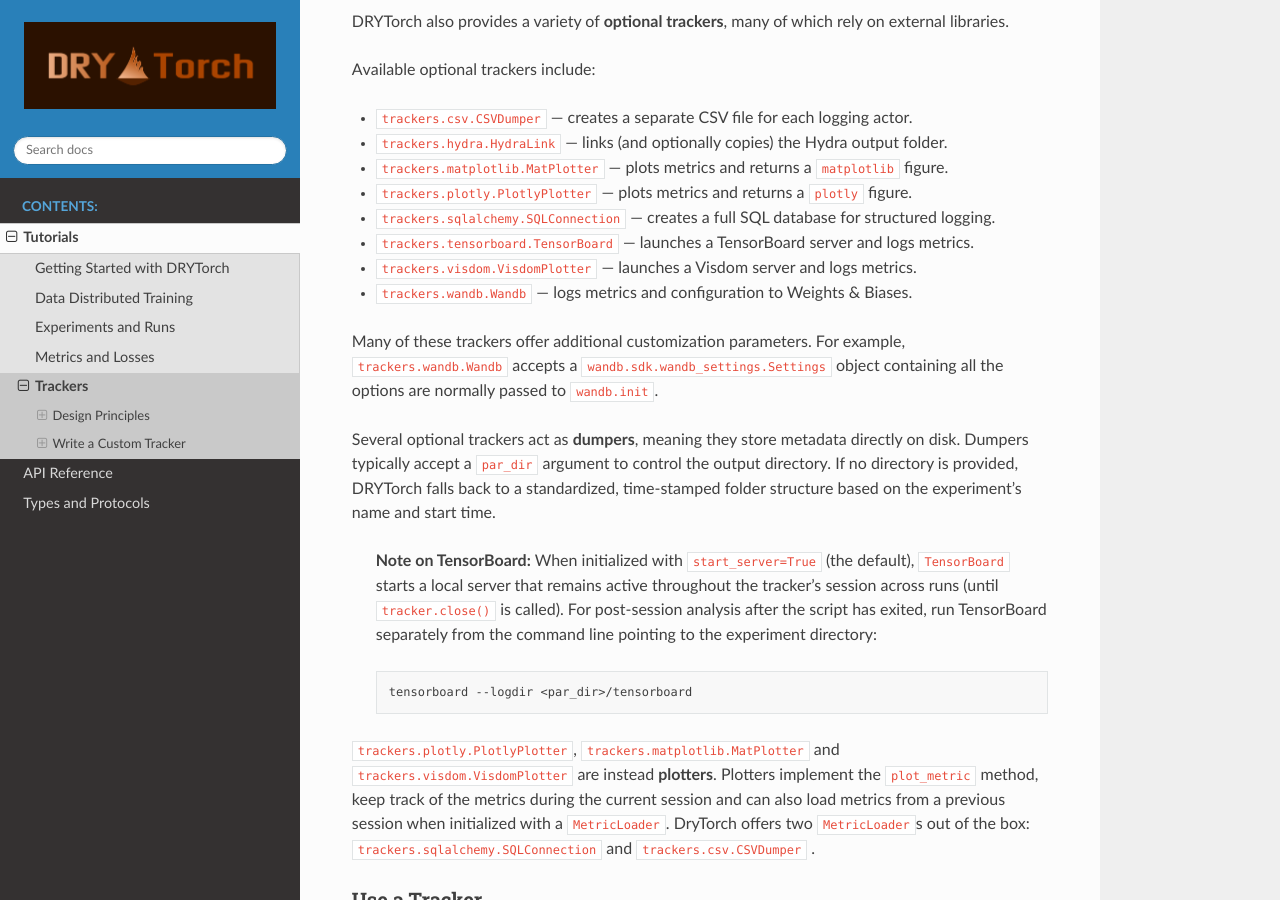
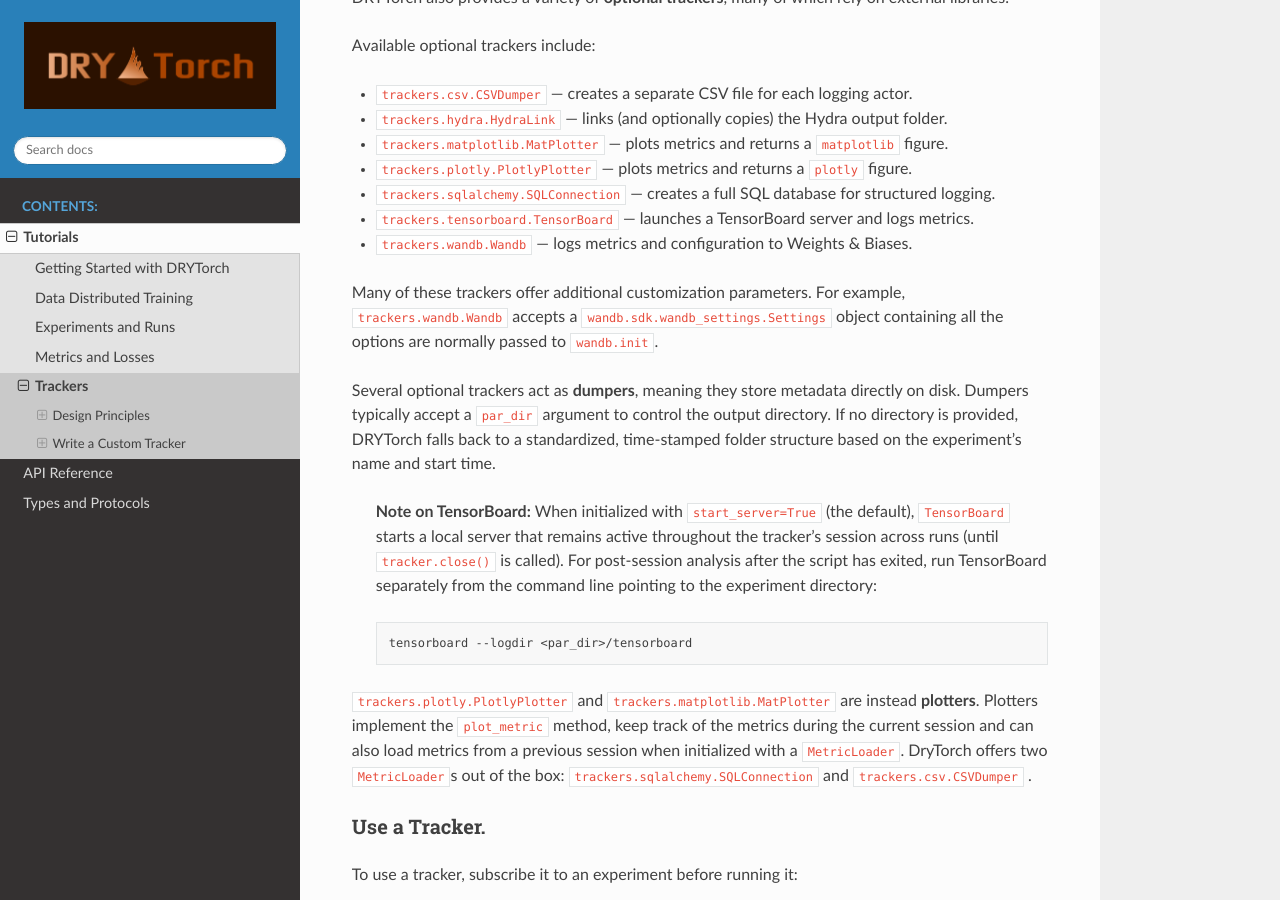
Before and after one commit to nverchev/drytorch, a Sphinx documentation site: the page built from docs/tutorials/trackers.md, in a window 1280 px wide and 900 px high, scrolled down 1756 px. Built offline with Sphinx 7.4.7 and the Read the Docs theme 3.1.0, drawn with Linux system fonts in a browser that asks for light colours; some of the changed text lies outside the part shown.

Commit message:
docs: fix stale tracker names and notebook metadata in tutorials

````diff
--- a/docs/tutorials/trackers.md
+++ b/docs/tutorials/trackers.md
@@ -35,7 +35,7 @@
 * Does **not** intervene in the training, evaluation, or inference logic.
 * Does **not** alter the behavior of other trackers. Trackers are completely independent.
 
-```{code-cell} ipython2
+```{code-cell} ipython3
 :tags: [skip-execution]
 
 ! uv pip install drytorch
@@ -61,7 +61,7 @@
 
 You can change the mode by assigning a mode to a `DRYTORCH_INIT_MODE` environment variable or reinitializing the trackers with `init_trackers`.
 
-```{code-cell} ipython2
+```{code-cell} ipython3
 from drytorch import Experiment, init_trackers
 
 
@@ -93,7 +93,6 @@
 * `trackers.plotly.PlotlyPlotter` — plots metrics and returns a `plotly` figure.
 * `trackers.sqlalchemy.SQLConnection` — creates a full SQL database for structured logging.
 * `trackers.tensorboard.TensorBoard` — launches a TensorBoard server and logs metrics.
-* `trackers.visdom.VisdomPlotter` — launches a Visdom server and logs metrics.
 * `trackers.wandb.Wandb` — logs metrics and configuration to Weights & Biases.
 
 Many of these trackers offer additional customization parameters. For example,
@@ -106,7 +105,7 @@
 > tensorboard --logdir <par_dir>/tensorboard
 > ```
 
-`trackers.plotly.PlotlyPlotter`, `trackers.matplotlib.MatPlotter` and `trackers.visdom.VisdomPlotter` are instead **plotters**.
+`trackers.plotly.PlotlyPlotter` and `trackers.matplotlib.MatPlotter` are instead **plotters**.
 Plotters implement the `plot_metric` method, keep track of the metrics during the current session and can also load metrics from a previous session when initialized with a `MetricLoader`.
 DryTorch offers two `MetricLoader`s out of the box: `trackers.sqlalchemy.SQLConnection` and `trackers.csv.CSVDumper` .
 
@@ -119,7 +118,7 @@
 
 Otherwise, use `drytorch.extend_default_trackers` to add a tracker to every experiment by default.
 
-```{code-cell} ipython2
+```{code-cell} ipython3
 import pathlib
 
 from drytorch import extend_default_trackers
@@ -134,7 +133,7 @@
 Trackers are designed to not be passed directly to the implementation of the experiment itself.
 To allow more flexibility, DRYTorch allows you to call the subscribed tracker from everywhere during the experimental run using the tracker class  `get_current` method.
 
-```{code-cell} ipython2
+```{code-cell} ipython3
 csv_dumper_experiment = Experiment(
     None, name='ExperimentWithCSVDumper', par_dir='experiments'
 )
@@ -221,7 +220,7 @@
 ```
 calls the `super().notify` method, which is also always recommended.
 
-```{code-cell} ipython2
+```{code-cell} ipython3
 import functools
 import pprint
 
````
Also changed, not shown: other parts of docs/tutorials/trackers.md (+3 -3 lines), docs/tutorials/getting_started.md (+3 -3 lines), docs/tutorials/getting_started.ipynb, docs/tutorials/trackers.ipynb.
